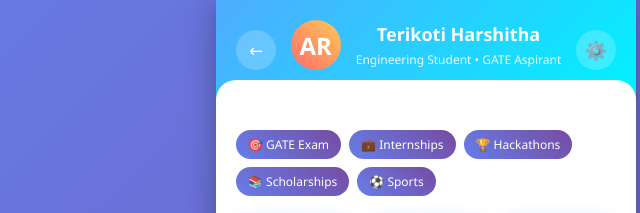
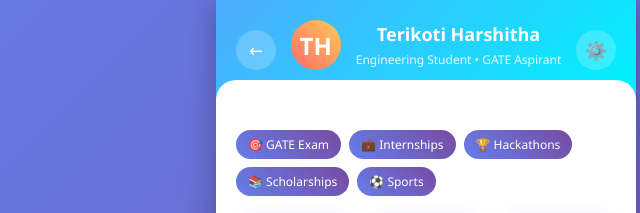
Before and after one commit to HarshithaLikitha/PrototypeForSIH2025, a plain HTML site: page index.html in a window 1280 px wide. Both pictures are taken after a click on the button "Get Started". Shown: the top 213 px of the page, 214-854 px from the left. Drawn offline with Linux system fonts and the light colour scheme.

Commit message:
Update index.html

```diff
--- a/index.html
+++ b/index.html
@@ -566,7 +566,7 @@
                 <div class="back-btn" onclick="showPage('onboarding')">←</div>
                 <div class="header-title">
                     <div class="user-profile">
-                        <div class="user-avatar">AR</div>
+                        <div class="user-avatar">TH</div>
                         <div class="user-info">
                             <h2>Terikoti Harshitha</h2>
                             <p>Engineering Student • GATE Aspirant</p>
```
